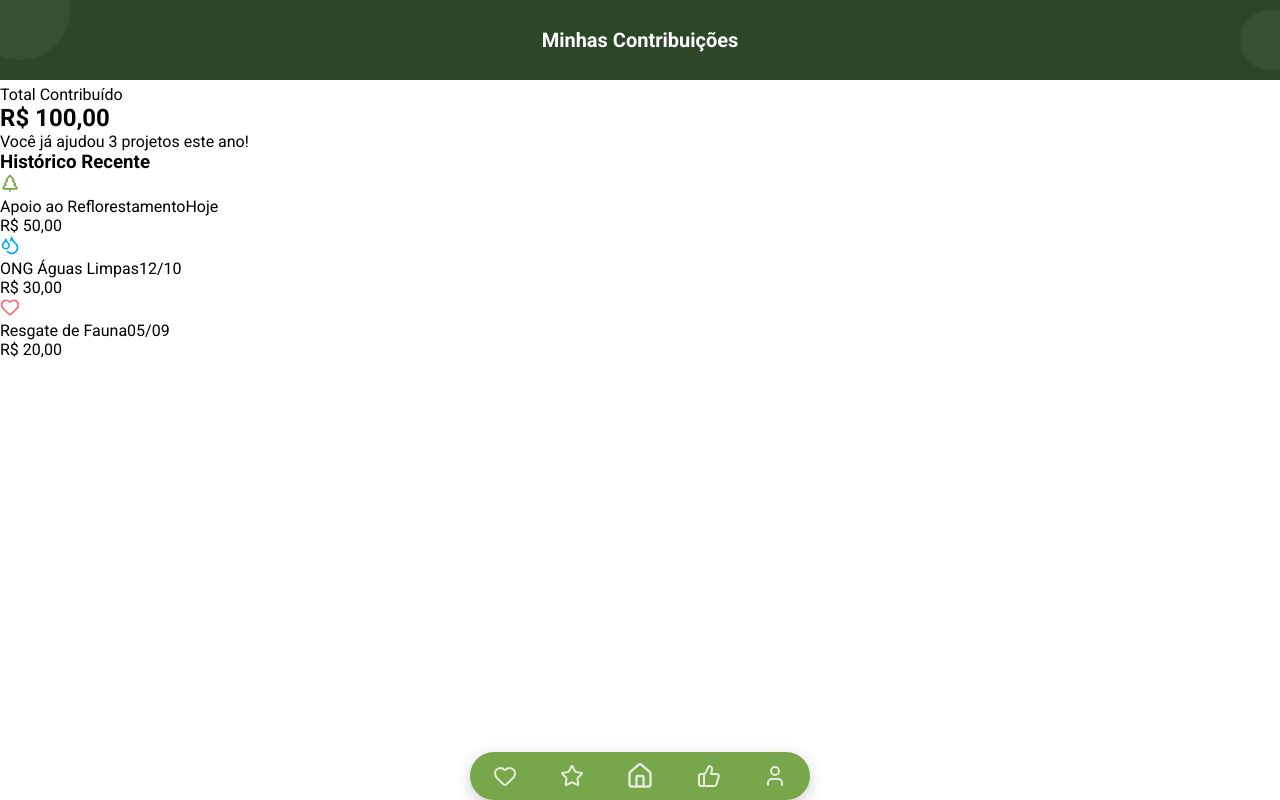
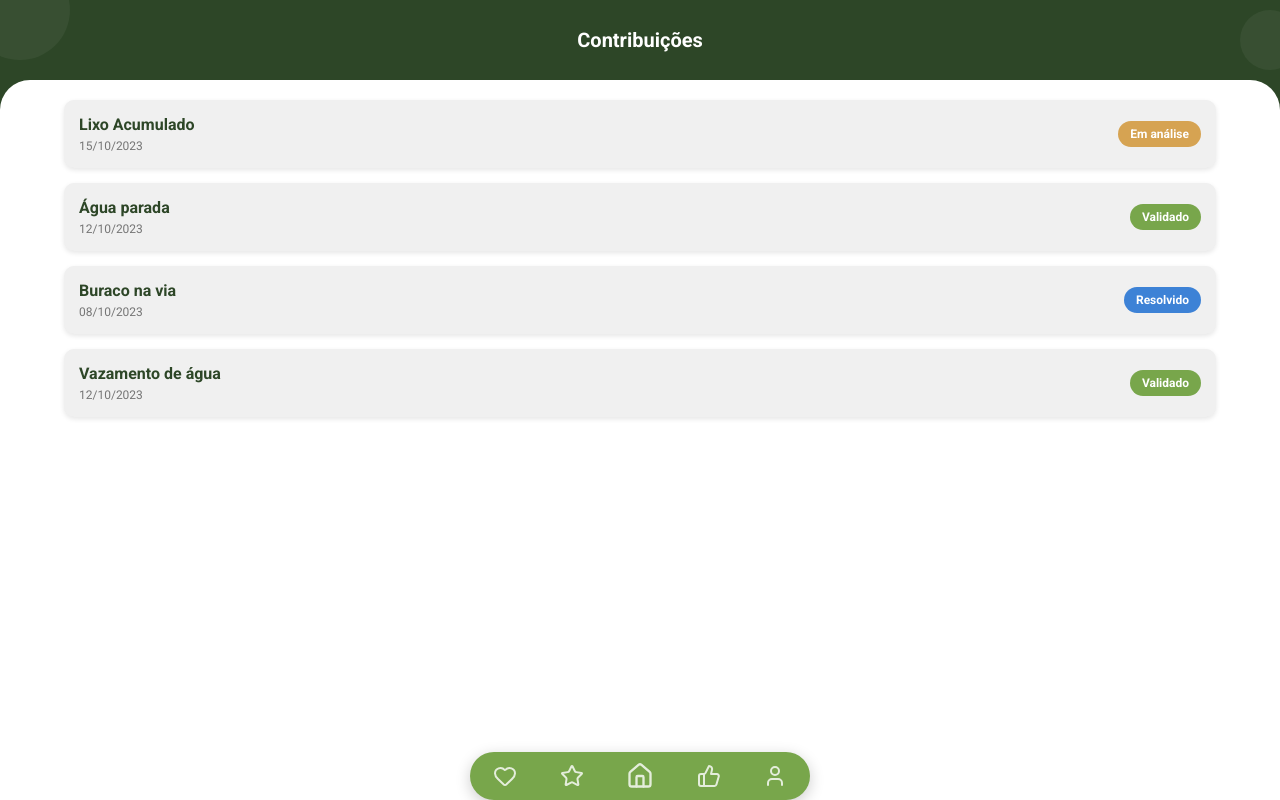
Before and after one commit to iamvitoria/TCC, a React (Vite) app in the folder ecomonitor/: page /contribuicoes in a window 1280 px wide. Built offline with nearby package versions, Linux system fonts and the light colour scheme.

Commit message:
fix: edit contributions

```diff
--- a/ecomonitor/src/pages/Contributions.jsx
+++ b/ecomonitor/src/pages/Contributions.jsx
@@ -1,61 +1,99 @@
 import React from "react";
-import Header from "../components/Header/Header";
-import Navbar from "../components/Navbar/Navbar";
-import { Heart, TreePine, Droplets, ArrowUpRight } from "lucide-react";
+import PageLayout from "../components/PageLayout/PageLayout";
 
 const Contributions = () => {
-  // Dados fictícios para simular histórico
-  const history = [
-    { id: 1, title: "Apoio ao Reflorestamento", date: "Hoje", amount: "R$ 50,00", icon: <TreePine size={20} color="#78A64B" /> },
-    { id: 2, title: "ONG Águas Limpas", date: "12/10", amount: "R$ 30,00", icon: <Droplets size={20} color="#00a8ff" /> },
-    { id: 3, title: "Resgate de Fauna", date: "05/09", amount: "R$ 20,00", icon: <Heart size={20} color="#ff6b6b" /> },
+  const contributionsData = [
+    { id: 1, title: "Lixo Acumulado", date: "15/10/2023", status: "Em análise" },
+    { id: 2, title: "Água parada", date: "12/10/2023", status: "Validado" },
+    { id: 3, title: "Buraco na via", date: "08/10/2023", status: "Resolvido" },
+    { id: 4, title: "Vazamento de água", date: "12/10/2023", status: "Validado" },
   ];
 
+
+  const containerStyle = {
+    display: "flex",
+    flexDirection: "column",
+    padding: "20px 5%",
+    gap: "15px",
+    flex: 1,
+    overflowY: "auto",
+    boxSizing: "border-box",
+  };
+
+  const itemCardStyle = {
+    backgroundColor: "#F0F0F0",
+    borderRadius: "10px",
+    padding: "15px",
+    display: "flex",
+    justifyContent: "space-between",
+    alignItems: "center",
+    width: "100%",
+    boxSizing: "border-box",
+    boxShadow: "0 2px 5px rgba(0,0,0,0.1)"
+  };
+
+  const itemContentStyle = {
+    display: "flex",
+    flexDirection: "column",
+    gap: "5px",
+    flex: 1
+  };
+
+  const itemTitleStyle = {
+    fontWeight: "bold",
+    color: "#2D4627",
+    fontSize: "16px",
+    margin: 0
+  };
+
+  const itemDateStyle = {
+    color: "#757575",
+    fontSize: "12px",
+    margin: 0
+  };
+
+  const statusBadgeStyleBase = {
+    padding: "6px 12px",
+    borderRadius: "20px",
+    color: "white",
+    fontWeight: "bold",
+    fontSize: "12px",
+    textAlign: "center",
+    whiteSpace: "nowrap",
+  };
+
+  const statusColors = {
+    "Em análise": "#D6A352",
+    "Validado": "#78A64B",
+    "Resolvido": "#3D82D6"
+  };
+
+  const getStatusStyle = (status) => {
+    const backgroundColor = statusColors[status] || "#757575";
+    return { ...statusBadgeStyleBase, backgroundColor };
+  };
+
   return (
-    <div className="screen-layout">
+    <PageLayout title="Contribuições">
+      <div style={containerStyle}>
 
-      {/* 1. TOPO */}
-      <Header title="Minhas Contribuições" />
+        {contributionsData.map((contribution) => (
+          <div key={contribution.id} style={itemCardStyle}>
 
-      {/* 2. CONTEÚDO (Com scroll vertical) */}
-      <div className="content-scrollable">
+            <div style={itemContentStyle}>
+              <p style={itemTitleStyle}>{contribution.title}</p>
+              <p style={itemDateStyle}>{contribution.date}</p>
+            </div>
 
-        {/* Card de Impacto Total */}
-        <div className="impact-card">
-          <div className="impact-header">
-            <span>Total Contribuído</span>
-            <Heart size={20} fill="white" stroke="none" />
+            <div style={getStatusStyle(contribution.status)}>
+              {contribution.status}
+            </div>
+
           </div>
-          <h2 className="impact-value">R$ 100,00</h2>
-          <p className="impact-subtitle">Você já ajudou 3 projetos este ano!</p>
-        </div>
-
-        {/* Título da Lista */}
-        <h3 className="section-title">Histórico Recente</h3>
-
-        {/* Lista de Contribuições */}
-        <div className="contributions-list">
-          {history.map((item) => (
-            <div key={item.id} className="contribution-item">
-              <div className="item-icon-box">
-                {item.icon}
-              </div>
-              <div className="item-info">
-                <span className="item-title">{item.title}</span>
-                <span className="item-date">{item.date}</span>
-              </div>
-              <div className="item-amount">
-                {item.amount}
-              </div>
-            </div>
-          ))}
-        </div>
+        ))}
 
       </div>
-
-      <Navbar />
-
-    </div>
+    </PageLayout>
   );
 };
 
--- a/ecomonitor/src/pages/Home.jsx
+++ b/ecomonitor/src/pages/Home.jsx
@@ -25,12 +25,12 @@ const Home = () => {
     position: "absolute",
     bottom: "100px",
     right: "20px",
-    width: "55px",
-    height: "70px",
+    width: "20px",
+    height: "50px",
     backgroundColor: "#7FB04B",
     borderRadius: "50%",
     color: "white",
-    fontSize: "30px",
+    fontSize: "20px",
     fontWeight: "bold",
     display: "flex",
     justifyContent: "center",
```
